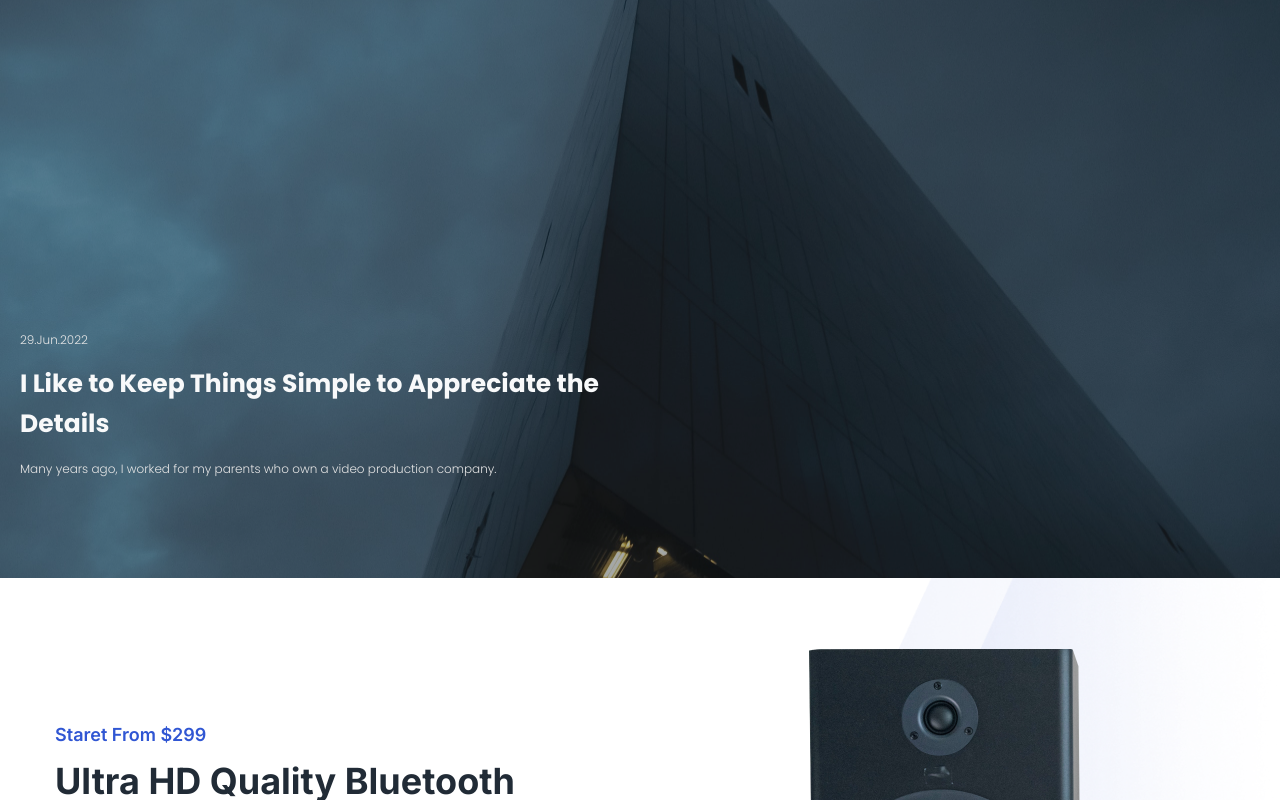
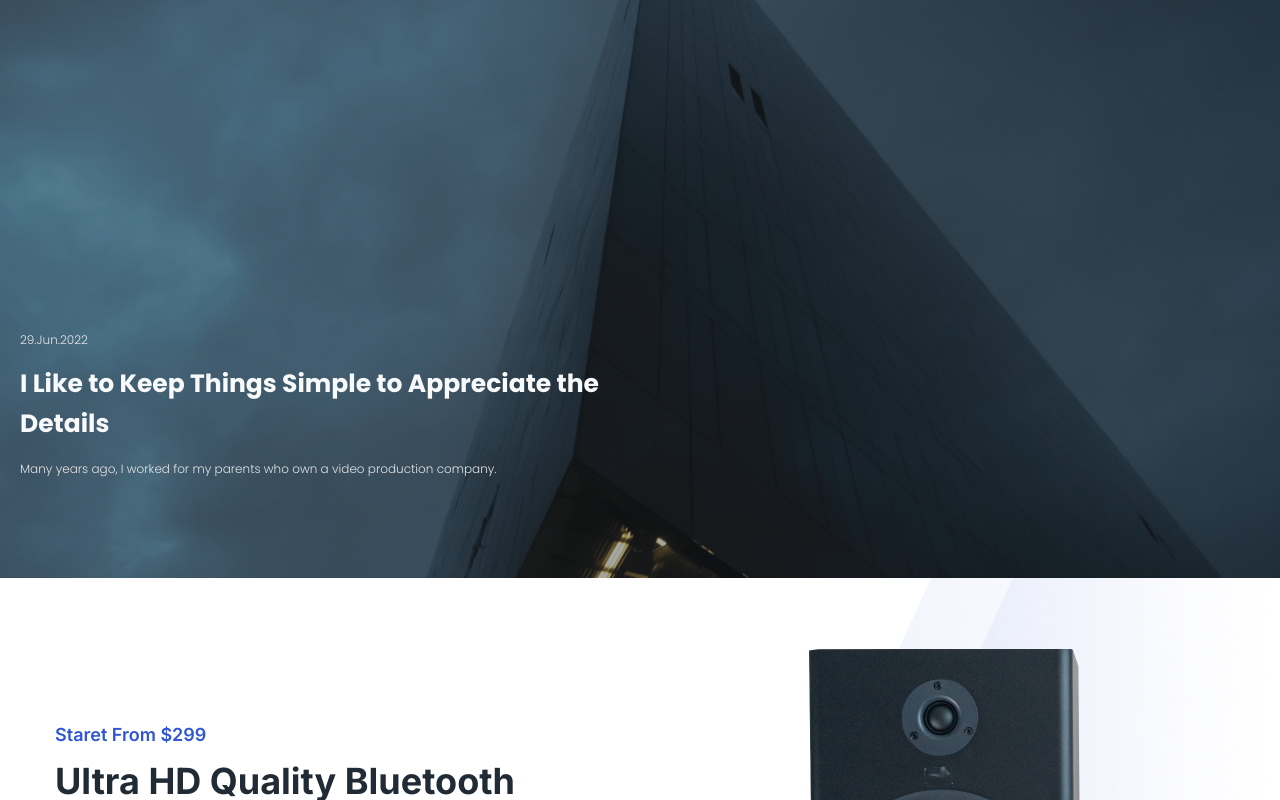
Before and after one commit to Stas-Od/leasons, a plain HTML site: page lesson_8/index.html in a window 1280 px wide. Shown: the top 800 px of the page. Drawn offline with Linux system fonts and the light colour scheme.

Commit message:
Update style.css

```diff
--- a/lesson_8/css/style.css
+++ b/lesson_8/css/style.css
@@ -4,7 +4,7 @@
 @import url(https://fonts.googleapis.com/css?family=Inter:500,600,700&display=swap);
 
 .block {
-    background: url(../img/unsplash_WgMDQsn36w4.png) center no-repeat #212529;
+    background: url(../img/unsplash_WgMDQsn36w4.png) 50% / cover no-repeat #212529;
 }
 .block__contayner {
     max-width: 1240px;
```
